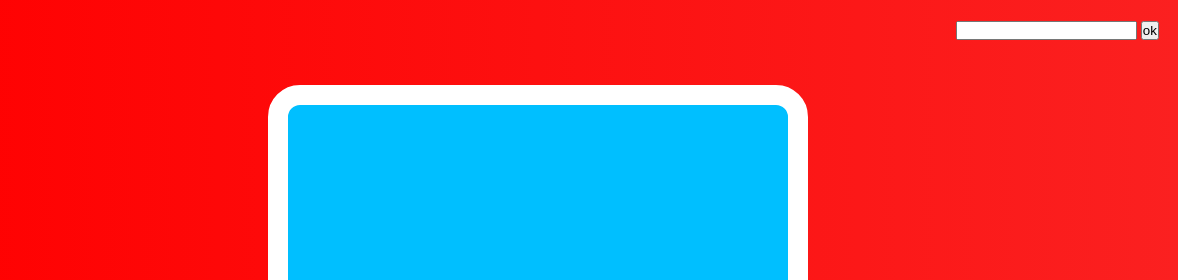
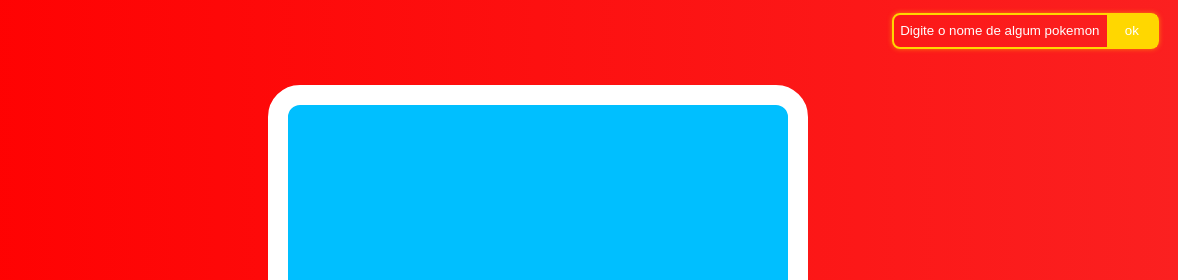
Before and after one commit to PegouOcodigoDev/pokedex, a plain HTML site: page index.html in a window 1280 px wide. Shown: the top 280 px of the page, 102-1280 px from the left. Drawn offline with Linux system fonts and the light colour scheme.

Commit message:
search bar finish

```diff
--- a/index.html
+++ b/index.html
@@ -9,9 +9,9 @@
 <body>
     <div class="header">
         <img src="logo-pokemon-79x45.png" alt="icon Pokedex">
-        <div class="search-bar">
-            <input type="text" id="search">
-            <button>ok</button>
+        <div class="search-bar-box">
+            <input type="text" id="search-bar" placeholder="Digite o nome de algum pokemon">
+            <button id="search-button">ok</button>
         </div>
     </div>
     <div class="display"></div>
--- a/style.css
+++ b/style.css
@@ -23,6 +23,47 @@ body {
     margin: 0 1.2em;
 }
 
+.search-bar-box{
+    display: flex;
+    align-items: center;
+    border: 2px solid #FFD700;
+    border-radius: 8px;
+    cursor: pointer;
+    box-shadow: 0 0 5px rgba(255, 215, 0, 0.5);
+}
+
+#search-bar {
+    background-color: transparent;
+    border: none;
+    padding: 0.5em;
+    color: white;
+    cursor: pointer;
+    height: 18px;
+    width: 200px;
+}
+
+#search-bar:focus {
+    box-shadow: none;
+    outline: none;
+}
+
+#search-bar::placeholder{
+    color: white;
+}
+
+#search-button{
+    width: 50px;
+    height: 32px;
+    background-color: #FFD700;
+    border: none;
+    color: white;
+    cursor: pointer;
+}
+
+#search-button:focus {
+    box-shadow: none;
+}
+
 .display {
     border: solid 20px white;
     width: 500px;
```
